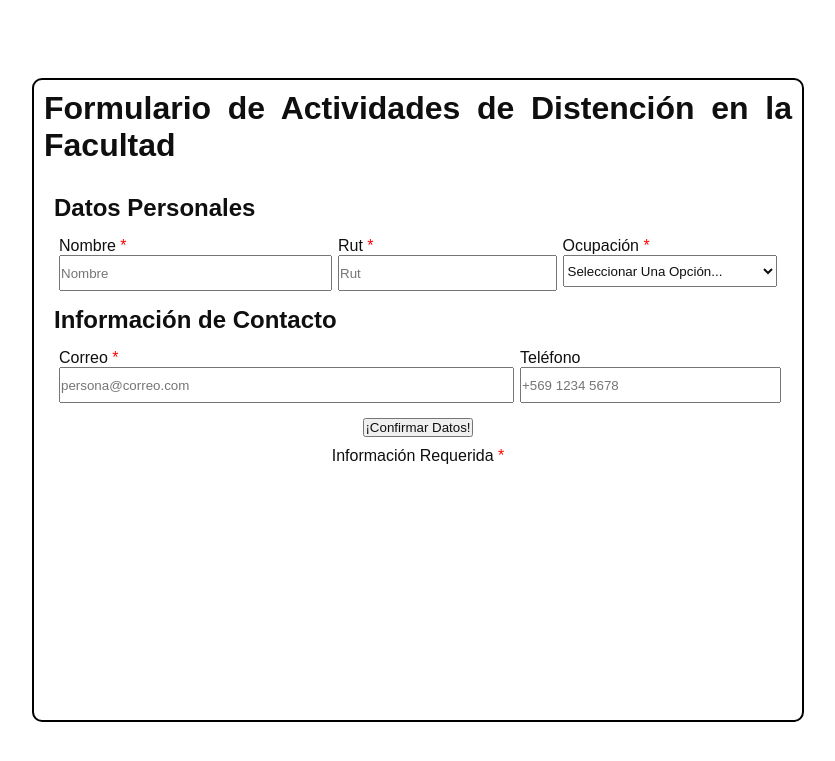
After one commit to hernanPoblete/desarrollo_web_hernan_poblete, a Flask app: page /register in a window 1280 px wide. The commit adds this page. Shown: the top 761 px of the page, without its empty margins (222-1057 px from the left). Run offline with Flask 3, Linux system fonts and the light colour scheme; parts of the project's set-up code (start-up, migrations or seed data) failed here and were passed over.

Commit message:
feat: Adds missing html files

```diff
--- a/src/app.py
+++ b/src/app.py
@@ -1,4 +1,4 @@
-from flask import Flask, url_for, render_template, request
+from flask import Flask, url_for, render_template, request, redirect
 import pathlib
 from dotenv import load_dotenv
 from flask_sqlalchemy import SQLAlchemy
@@ -25,7 +25,7 @@ foto=db.Table('foto', db.metadata, autoload_with=db.engine)
 
 @app.route("/", methods=["GET"])
 def index():
-	return render_template("dashboard.html")
+	return render_template("index.html")
 
 
 
@@ -33,6 +33,9 @@ def index():
 def register():
 	if request.method == "GET":
 		return render_template("register.html")
+	elif request.method == "POST":
+		print(request.form)
+		return redirect('/members')
 
 
 @app.route("/members", methods=["GET"])
--- /dev/null
+++ b/src/templates/register.html
@@ -0,0 +1,83 @@
+{% extends "layout/template.html" %}
+
+{% block title %}
+	Formulario de Actividades Extracurriculares
+{% endblock %}
+
+{%block headinfo%}
+	{{super()}}
+	<link rel="stylesheet" href="static/styles/mainForm.css">
+{%endblock%}
+
+
+{%block body%}
+<form action="/register" method="post" id="mainForm">
+		<h1 class="form-title">Formulario de Actividades de Distención en la Facultad</h1>
+
+		<div class="form-content">
+			<section>
+				<h2>Datos Personales</h2>
+				<div class="form-row">
+					<div class="form-object flex-col-50">
+						<label for="name" class = "required">Nombre</label>
+						<input type="text" class="input" name="nombre" id="name" placeholder="Nombre" required>
+					</div>
+
+
+					<div class="form-object flex-col-25">
+						<label for="rut" class = "required">Rut</label>
+						<input type="text" name="rut" class="input"  id="rut" placeholder="Rut" required>
+					</div>
+
+					<div class="form-object flex-col-25">
+						<label for="ocupacion" class="required">Ocupación</label>
+						<select name="ocupacion" class="input" id="ocupacion" required>
+							<option value="" id="ocupacion_default">Seleccionar Una Opción...</option>
+							<option value="academico">Académico</option>
+							<option value="estudiante_pos">Estudiante (Postgrado)</option>
+							<option value="estudiante_pre">Estudiante (Pregrado)</option>
+							<option value="funcionario">Funcionario</option>
+						</select>
+					</div>
+
+				</div>
+			</section>
+
+			<section>
+				<h2>Información de Contacto</h2>
+
+				<div class="form-row">
+					<div class="form-object flex-col-75">
+						<label for="correo" class="required">Correo</label>
+						<input type="text" name="correo" placeholder="persona@correo.com" class="input" required id="correo">
+					</div>
+
+					<div class="form-object flex-col-25">
+						<label for="telefono">Teléfono</label>
+						<input type="tel" class="input" placeholder="+569 1234 5678" name="telefono" id="telefono">
+					</div>
+				</div>
+			</section>
+
+
+			<div class="form-row">
+				<input type="submit" value="¡Confirmar Datos!">
+			</div>
+
+			<div class="form-row">
+				<label class="required">Información Requerida</label>
+
+			</div>
+
+
+
+		</div>
+
+	</form>
+
+
+
+	<script src="static/scripts/formValidators/validateRut.js"></script>
+	<script src="static/scripts/formValidators/handleRequirements.js"></script>
+	<script src="static/scripts/formValidators/validateMail.js"></script>
+{%endblock%}
```
Also changed, not shown: src/templates/index.html (+0 -68 lines).
